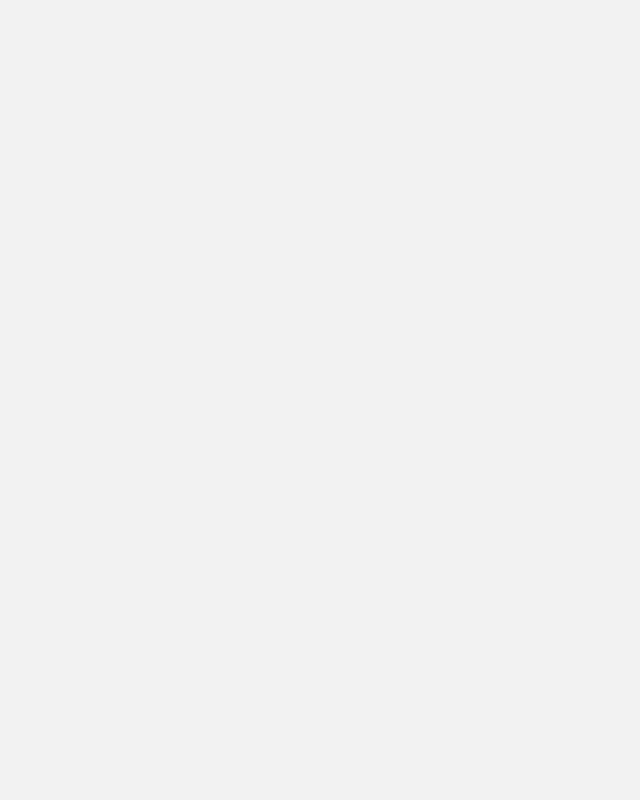
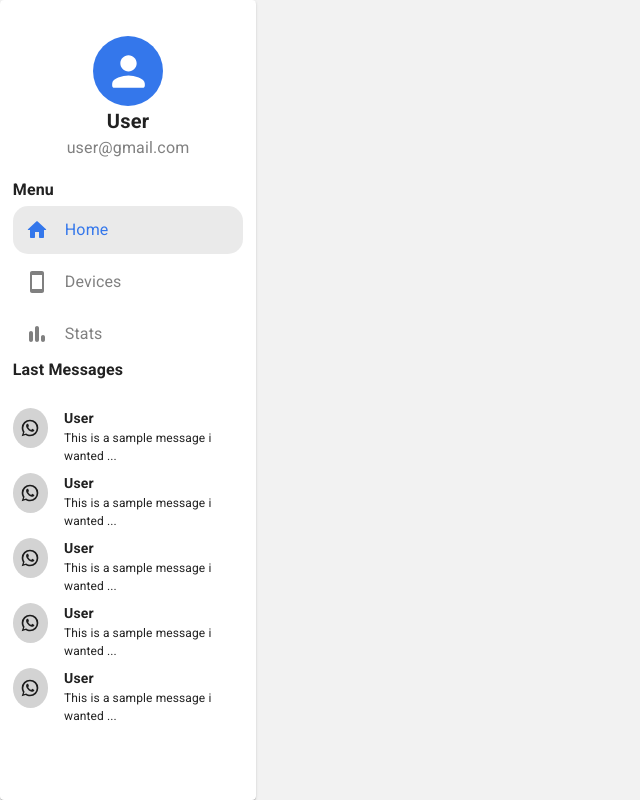
Before and after one commit to adhil72/notify-frontend, a React (Create React App) app: page / in a window 1280 px wide. Before the commit this address had no page. Shown: the whole page, without its empty margins (0-640 px from the left). Built offline with nearby package versions, Linux system fonts and the light colour scheme; sample sign-in values are in the browser's storage.

Commit message:
sidebar design

```diff
--- a/src/App.tsx
+++ b/src/App.tsx
@@ -5,6 +5,8 @@ import { ThemeProvider } from '@emotion/react';
 import { createTheme } from '@mui/material';
 import Auth from './App/Auth/Auth';
 import MyContext from './App/Configs/Context';
+import SideBar from './App/Layout/SideBar';
+import Layout from './App/Layout/Layout';
 
 const Darktheme = createTheme({
   palette: {
@@ -46,6 +48,7 @@ const Lighttheme = createTheme({
 
 function App() {
   const [isNight, setIsNight] = useState(localStorage.getItem('dark') == "true");
+  const [active, setActive] = useState('home')
 
   const router = useLocation();
   const nav = useNavigate();
@@ -60,6 +63,10 @@ function App() {
       if (localStorage.getItem('token') === null) {
         nav('/auth');
       }
+    } else if (router.pathname === '/auth') {
+      if (localStorage.getItem('token') !== null) {
+        nav('/');
+      }
     }
   }, [router.pathname]);
 
@@ -72,11 +79,14 @@ function App() {
   }, [isNight]);
 
   return (
-    <MyContext.Provider value={{ isNight, setIsNight }}>
+    <MyContext.Provider value={{ active, isNight, setIsNight }}>
       <ThemeProvider theme={isNight ? Darktheme : Lighttheme}>
-        <Routes>
-          <Route path="/auth" element={<Auth />} />
-        </Routes>
+        <Layout child={
+          <Routes>
+            <Route path="/auth" element={<Auth />} />
+          </Routes>
+        } />
+
       </ThemeProvider>
     </MyContext.Provider>
   );
--- a/src/App/Auth/Auth.tsx
+++ b/src/App/Auth/Auth.tsx
@@ -99,7 +99,7 @@ function Auth() {
 
             <Box sx={{ width: '100%', height: '100vh', display: 'flex', justifyContent: 'center', alignItems: 'center' }}>
                 <Grow in>
-                    <Paper sx={{ width: '300px', height: 'fit-content', p: 4, borderRadius: '30px', backgroundColor: ' colors.theme ' }}>
+                    <Paper sx={{ width: '300px', height: 'fit-content', p: 4, borderRadius: '30px' }}>
                         <center>
                             <br />
                             <Box>
--- /dev/null
+++ b/src/App/Configs/theme.tsx
@@ -0,0 +1,6 @@
+export default (night: boolean) => {
+    return {
+        color: night ? '#ffffff' : '#000000',
+        primary: '#3477eb'
+    }
+}
--- /dev/null
+++ b/src/App/Layout/Layout.tsx
@@ -0,0 +1,32 @@
+import { Box, Paper } from '@mui/material'
+import { useEffect, useState } from 'react'
+import { useLocation } from 'react-router-dom'
+import SideBar from './SideBar'
+
+function Layout({ child }: { child: any }) {
+
+    const router = useLocation()
+    const [pageProps, setpageProps] = useState({ w1: '10%', w2: '90%' })
+
+    useEffect(() => {
+        if (router.pathname == '/auth') {
+            setpageProps({ w1: '0%', w2: '100%' })
+        } else {
+            setpageProps({ w1: '20%', w2: '80%' })
+        }
+    }, [router.pathname])
+
+
+    return (
+        <Box sx={{ width: '100%', height: '100vh', display: 'flex' }}>
+            <Paper sx={{ width: pageProps.w1, height: '100vh' }}>
+                <SideBar />
+            </Paper>
+            <Box sx={{ width: pageProps.w2, height: '100vh' }}>
+                {child}
+            </Box>
+        </Box>
+    )
+}
+
+export default Layout
--- /dev/null
+++ b/src/App/Layout/SideBar.tsx
@@ -0,0 +1,63 @@
+import { BarChartRounded, ChatRounded, HomeRounded, NotificationAddRounded, Person2Rounded, PersonRounded, Smartphone, SmartphoneOutlined, WhatsApp, WhatshotRounded } from '@mui/icons-material'
+import { Box, Button, Divider, Icon, IconButton, Paper, Typography } from '@mui/material'
+import AppCtx from "../Configs/Context"
+import { useContext } from 'react'
+import theme from '../Configs/theme'
+
+function SideBar() {
+    const SideBarElement: { title: string, icon: any, onClick?: (index: number) => void }[] = [
+        { title: 'Home', icon: HomeRounded },
+        { title: 'Devices', icon: SmartphoneOutlined },
+        { title: 'Stats', icon: BarChartRounded }
+    ]
+    const ctx: any = useContext(AppCtx)
+    return (
+        <Box sx={{ width: '100%', height: '100vh' }}>
+            <Box>
+                <center>
+                    <br />
+                    <br />
+                    <Box sx={{ backgroundColor: theme(true).primary, borderRadius: '100%', width: '70px', height: '70px', alignItems: 'center', justifyContent: 'center', display: 'flex' }}>
+                        <PersonRounded sx={{ width: '70%', height: '70%', color: 'white' }} />
+                    </Box>
+                    <Typography sx={{ fontWeight: 'bold', fontSize: '20px' }}>User</Typography>
+                    <Typography sx={{ color: 'GrayText' }}>user@gmail.com</Typography>
+                </center>
+                <br />
+                <Box sx={{ width: '100%', display: 'flex', justifyContent: 'center' }}>
+                    <Box sx={{ width: '90%' }}>
+                        <Typography sx={{ fontWeight: 'bold' }}>Menu</Typography>
+                        {
+                            SideBarElement.map((e) => {
+                                let active = ctx.active == e.title.toLocaleLowerCase()
+                                return <Box className={`${active ? 'selectedItem' : 'listItem'}`} sx={{ display: 'flex', justifyContent: 'left', p: 1.5, mt: 0.5 }}>{<e.icon sx={{}} />} <Typography sx={{ ml: 2 }}>{e.title}</Typography></Box>
+                            })
+                        }
+                    </Box>
+                </Box>
+                <Box sx={{ width: '100%', display: 'flex', justifyContent: 'center' }}>
+                    <Box sx={{ width: '90%' }}>
+                        <Typography sx={{ fontWeight: 'bold' }}>Last Messages</Typography>
+                        <br />
+                        {[1, 2, 3, 4, 5].map((i) => {
+                            return <>
+                                <Box sx={{ display: 'flex',mt:1 }}>
+                                    <Box sx={{ width: '40px', height: '40px', borderRadius: '100%', backgroundColor: 'lightgray', display: 'flex', justifyContent: 'center', alignItems: 'center' }}>
+                                        <WhatsApp sx={{ width: '20px', height: '20px' }} />
+                                    </Box>
+                                    <Box sx={{ ml: 2 }}>
+                                        <Typography sx={{ fontSize: '14px', fontWeight: 'bold' }}>User</Typography>
+                                        <Typography sx={{ fontSize: '12px' }}>{"This is a sample message i wanted to share with you becaoudse it is a test message".slice(0, 34)}...</Typography>
+                                    </Box>
+                                </Box>
+                                {/* <Divider sx={{ mt: 0.8 }} variant='middle' /> */}
+                            </>
+                        })}
+                    </Box>
+                </Box>
+            </Box>
+        </Box>
+    )
+}
+
+export default SideBar
--- a/src/index.css
+++ b/src/index.css
@@ -7,6 +7,29 @@ body {
     color: #181818;
 }
 
-*{
+* {
     transition: 0.3s;
 }
+
+.listItem {
+    transition: 0s !important;
+    cursor: pointer;
+    border-radius: 15px;
+    color: grey;
+}
+
+.listItem:hover {
+    transition: 0s !important;
+    background-color: rgba(211, 211, 211, 0.466);
+    color: #3477eb;
+    font-weight: bold;
+}
+
+.selectedItem {
+    transition: 0s !important;
+    cursor: pointer;
+    border-radius: 15px;
+    background-color: rgba(211, 211, 211, 0.466);
+    color: #3477eb;
+    font-weight: bold;
+}
```
Also changed, not shown: src/App/Home/index.tsx (added, +9 -0 lines).
